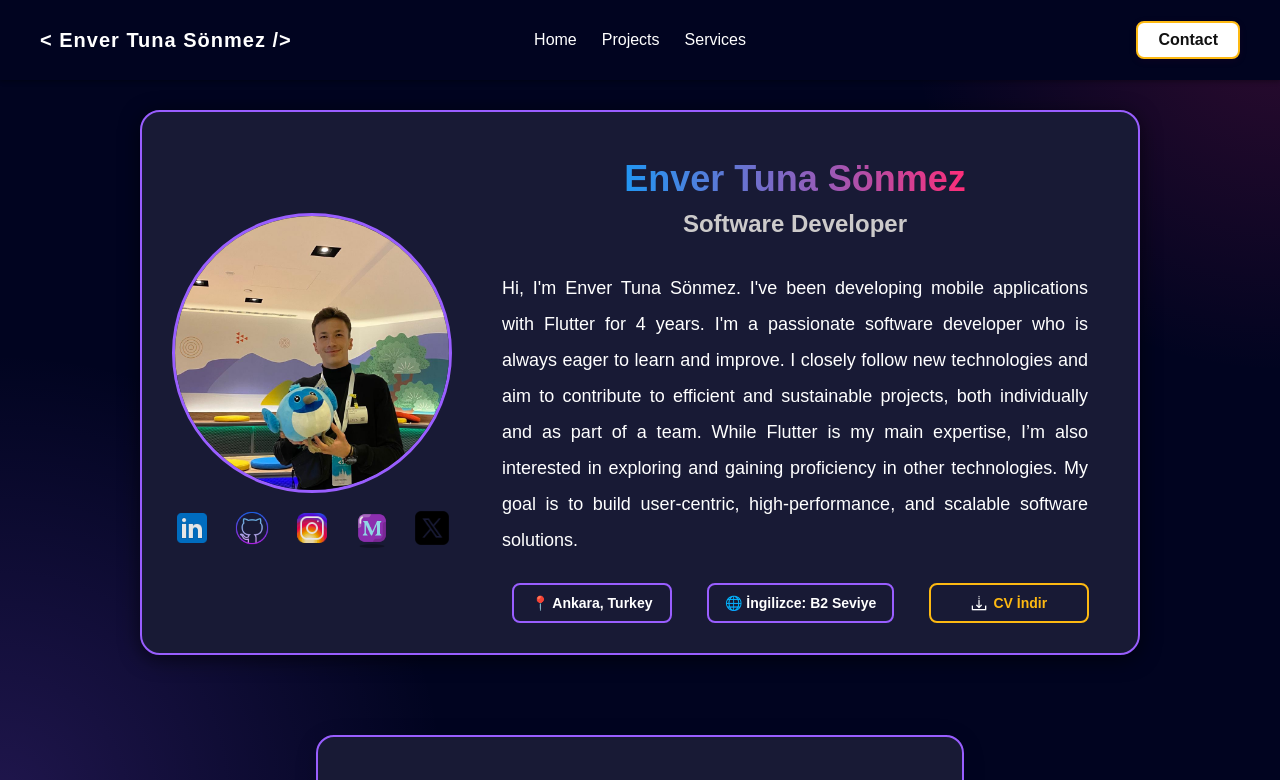
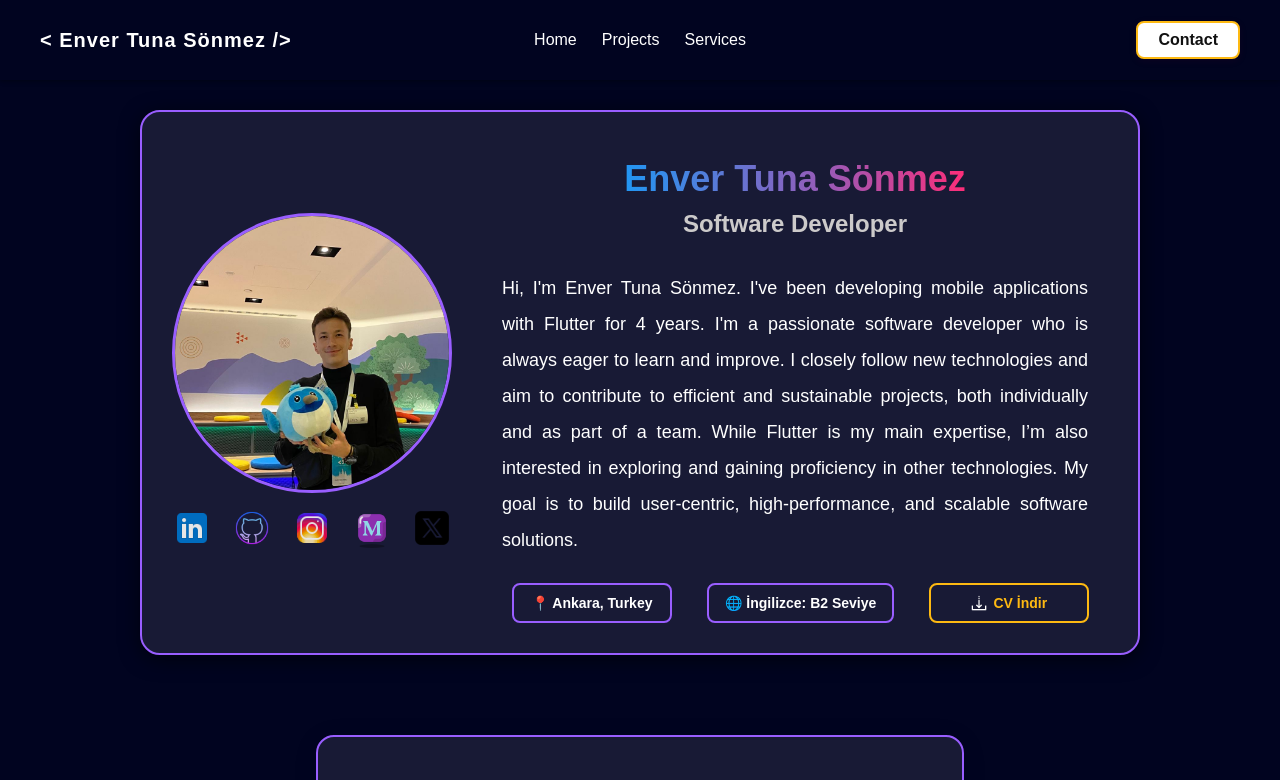
Before and after one commit to envertunasonmez/MyWeb, a plain HTML site: page index.html in a window 1280 px wide. Shown: the top 780 px of the page. Drawn offline with Linux system fonts and the light colour scheme; a web font is replaced by a local one.

Commit message:
fix - background

```diff
--- a/style.css
+++ b/style.css
@@ -10,12 +10,7 @@ html {
 
 body {
   font-family: 'Google Sans', sans-serif;
-  /* Ambient glow background */
-  background:
-    radial-gradient(720px circle at 0% 100%, rgba(153, 94, 255, 0.20), transparent 62%), /* sol alt */
-    radial-gradient(600px circle at 100% 0%, rgba(253, 45, 120, 0.18), transparent 62%), /* sağ üst */
-    #010420;
-  background-repeat: no-repeat;
+  background: #010420;
   padding-top: 70px;
   padding-bottom: 0;
   min-height: 100vh;
```
